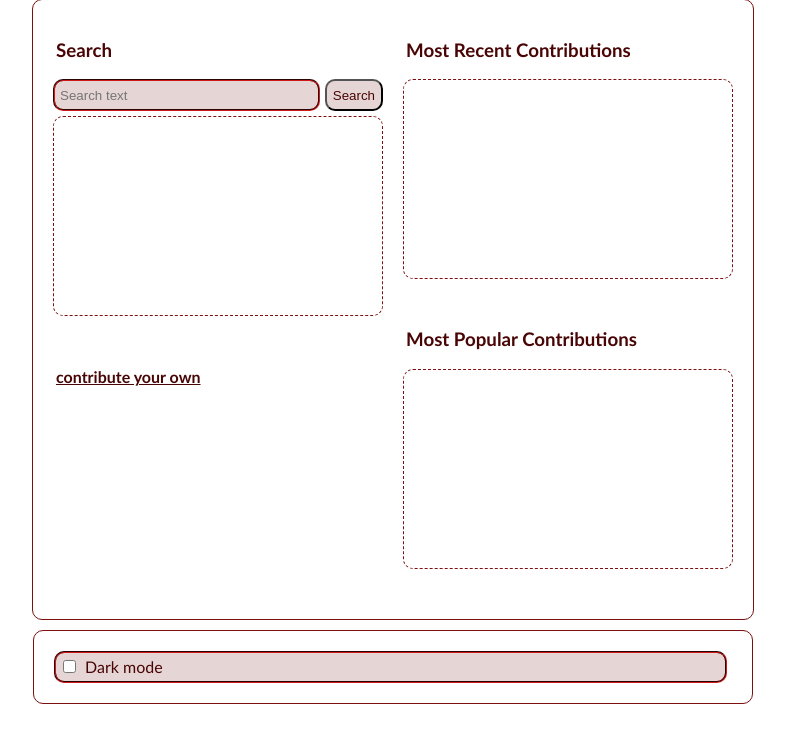
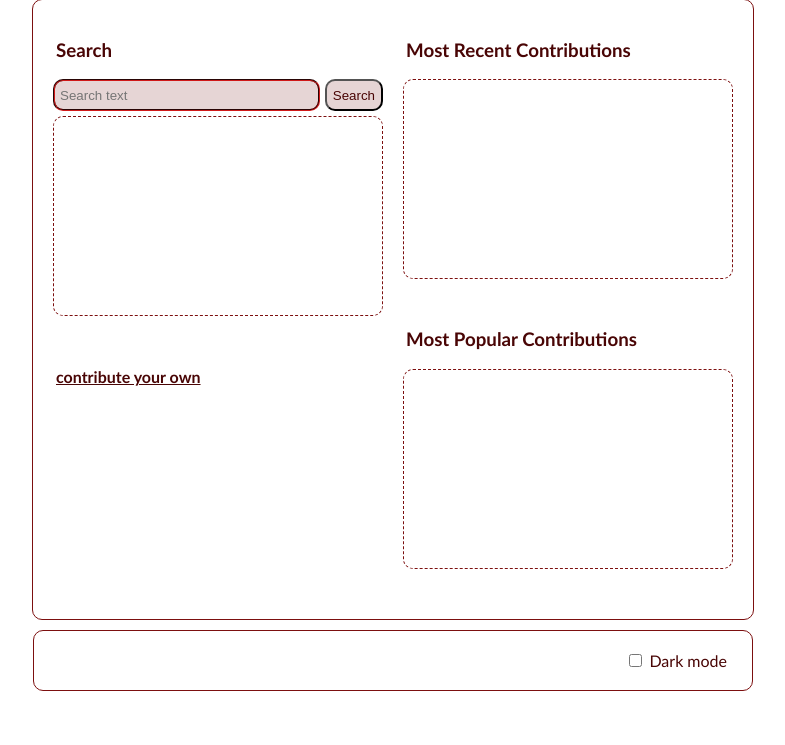
Before and after one commit to karencfisher/recipe-share, a Flask app: page / in a window 1280 px wide. Shown: the part 55-800 px from the top of the page, without its empty margins (247-1032 px from the left). Run offline with Flask 3, Linux system fonts and the light colour scheme; data that the repository does not hold is empty; parts of the project's set-up code (start-up, migrations or seed data) failed here and were passed over.

Commit message:
landing page and global display mode

```diff
--- a/static/style.css
+++ b/static/style.css
@@ -189,27 +189,9 @@ img {
 
 #choices {
     display: flex;
-    justify-content: space-between;
+    justify-content: flex-end;
+    gap: 5px;
     align-content: center;
-}
-
-#theme {
-    flex: 1;
-    align-self: center;
-    border-style: groove;
-    border-color: var(--border-color);
-    border-radius: 10px;
-    border-width: 2px;
-    color: var(--font-color);
-    background: var(--widget-background-color);
-    height: 2rem;
-    margin-right: 5px;
-    padding: 2px;
-    align-self: center;
-}
-
-#theme > input {
-    margin: 5px;
 }
 
 #error-message {
--- a/templates/recipe-editor.html
+++ b/templates/recipe-editor.html
@@ -167,10 +167,8 @@
 
     <footer>
         <div id="choices">
-            <div id="buttons">
-                <button id="back-button" aria-label="back">Back</button>
-                <button id="save-button" aria-label="publish recipe">Publish</button>
-            </div>
+            <button id="back-button" aria-label="back">Back</button>
+            <button id="save-button" aria-label="publish recipe">Publish</button>
         </div>
     </footer>
 
```
Also changed, not shown: templates/recipe-card.html (+31 -30 lines).
